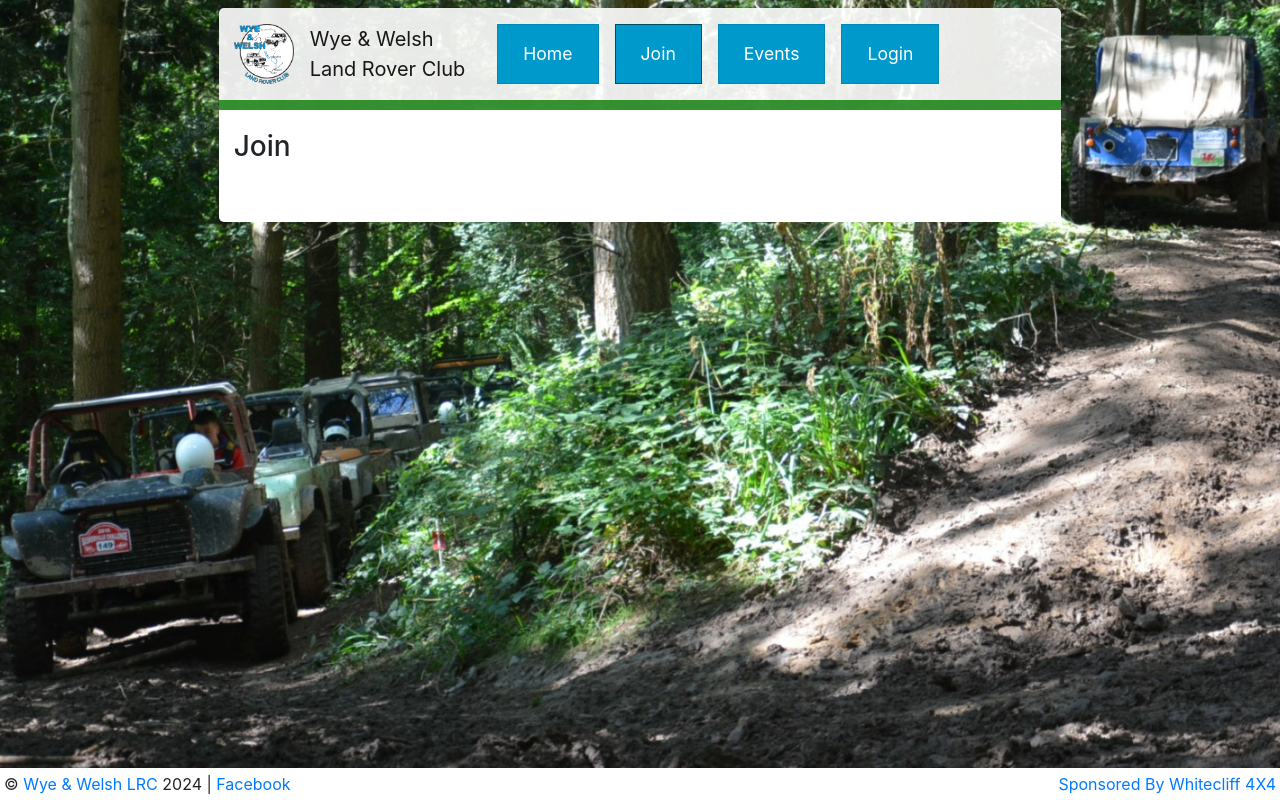
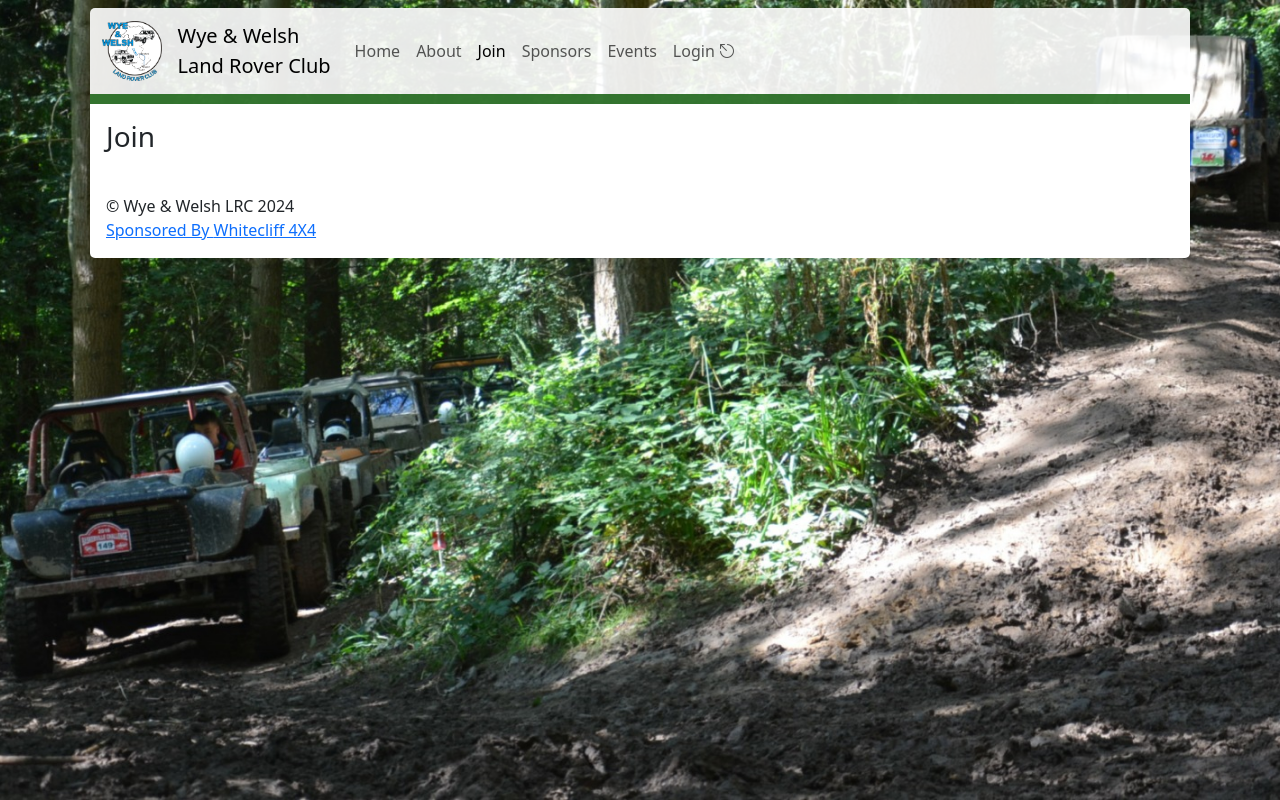
Before and after one commit to wwlrc/website, a PHP site: template templates/pages/join.html.twig in a window 1280 px wide. Run offline with PHP 8.4, Linux system fonts and the light colour scheme; the template is opened without the code that fills it, so the values that code supplies are empty; some libraries are stand-ins or nearby versions.

Commit message:
Update to bootstrap v5

```diff
--- /dev/null
+++ b/public/js/sponsors.js
@@ -0,0 +1,39 @@
+var sponsors = [
+    "Chris Hillman",
+    "Caldicot Windows & Building Services",
+    "Abergavenny Brake & Clutch",
+    "Foundry 4x4",
+    "Muddy Series 4X4 Parts",
+    "Whitecliff 4X4"
+];
+
+function shuffle(array) {
+    let currentIndex = array.length,  randomIndex;
+
+    // While there remain elements to shuffle.
+    while (currentIndex != 0) {
+
+        // Pick a remaining element.
+        randomIndex = Math.floor(Math.random() * currentIndex);
+        currentIndex--;
+
+        // And swap it with the current element.
+        [array[currentIndex], array[randomIndex]] = [
+        array[randomIndex], array[currentIndex]];
+    }
+
+    return array;
+}
+
+shuffle(sponsors)
+
+var sponsor_index = -1
+
+function changeSponsor() {
+    sponsor_index = (sponsor_index + 1) % sponsors.length
+
+    $('.js-sponsor').html(sponsors[sponsor_index])
+}
+
+changeSponsor();
+setInterval(changeSponsor, 5000);
--- a/templates/pages/abstract/main.html.twig
+++ b/templates/pages/abstract/main.html.twig
@@ -1,7 +1,10 @@
 <!doctype html>
 <html lang="en">
+  <head>
+    <meta charset="utf-8">
+    <meta name="viewport" content="width=device-width, initial-scale=1">
+    <title>{{page_title}} | Wye & Welsh Land Rover Club</title>
 
-<head>
     <!-- Global site tag (gtag.js) - Google Analytics -->
     <script async src="https://www.googletagmanager.com/gtag/js?id=UA-72612930-1"></script>
     <script>
@@ -12,16 +15,12 @@
         gtag('config', 'UA-72612930-1');
     </script>
 
-    <!-- Required meta tags -->
-    <meta charset="utf-8">
-    <meta name="viewport" content="width=device-width, initial-scale=1, shrink-to-fit=no">
-
-    <!-- Facebook Opengraph -->
+     <!-- Facebook Opengraph -->
     <meta property=”og:title” content="Wye & Welsh Land Rover Club | {{page_title}}" />
-    <meta property="og:description" content="26th - 29th August 2021 | HR3 5LE" />
+    <meta property="og:description" content="{{ page_description }}"/>
     <meta property="og:url" content="{{page_canonical}}" />
     <meta property="og:type" content="website" />
-    <meta property="og:image" content="https://baskerville.wwlrc.co.uk/images/advert_low.jpg" />
+    <meta property="og:image" content="https://wwlrc.co.uk/images/background.jpg" />
 
     <!-- Search Engines -->
     <meta name="keywords" content="Baskerville, WWLRC, Wye &amp; Welsh, Club, Clwb, Land Rover, Clyro Court Hotel, Off Road, Cymru, ALRC, Challenge, 4x4, MSA, Competition, Trial, Results, Timetable, Location, Venue, Directions, Online, Bookings, Basky, Cymru, Brecon, ">
@@ -32,21 +31,6 @@
     <!-- Index rules -->
     <meta name="robots" content="index,nofollow">
 
-    <!-- Favicon -->
-    <link rel="apple-touch-icon" sizes="180x180" href="/apple-touch-icon.png">
-    <link rel="icon" type="image/png" sizes="32x32" href="/favicon-32x32.png">
-    <link rel="icon" type="image/png" sizes="16x16" href="/favicon-16x16.png">
-    <link rel="manifest" href="/site.webmanifest">
-    <link rel="mask-icon" href="/safari-pinned-tab.svg" color="#5bbad5">
-    <meta name="msapplication-TileColor" content="#00a300">
-    <meta name="theme-color" content="#ffffff">
-
-    <!-- Bootstrap CSS -->
-    <link rel="stylesheet" href="https://maxcdn.bootstrapcdn.com/bootstrap/4.0.0/css/bootstrap.min.css"
-        integrity="sha384-Gn5384xqQ1aoWXA+058RXPxPg6fy4IWvTNh0E263XmFcJlSAwiGgFAW/dAiS6JXm" crossorigin="anonymous">
-
-
-    <title>{{page_title}} | Wye & Welsh Land Rover Club</title>
     <style>
         body {
             background-image: url('images/background.jpg');
@@ -59,161 +43,49 @@
         .page-header {
             width: 100%;
             background: rgba(255, 255, 255, 0.9);
-            border-bottom: 10px solid rgba(7, 122, 0, 0.8);
+            border-bottom: 10px solid rgba(5, 85, 0, 0.8);
             border-top-left-radius: 5px;
             border-top-right-radius: 5px;
         }
 
-        .navbar-custom {
-            /*background-color: #077A00;*/
-            /*background-color: rgba(200, 200, 200, 0.5);
-            border-bottom: 10px solid rgba(7, 122, 0, 0.8);*/
-            padding-left: 0px;
-            padding-right: 0px;
+        .page-body {
+            width: 100%;
+            background: rgba(255, 255, 255, 1);
+            padding: 1em;
         }
 
-        .nav-item {
-            border: 1px solid rgba(0, 0, 0, 0.1);
-
-
-            text-align: center;
-
-            padding: 0px;
-            margin: 0px;
-            margin-top: 5px;
-            margin-bottom: 5px;
-            padding-top: 0.5em;
-            padding-bottom: 0.5em;
-
-            background: #0099cc;
-            color: white !important;
-        }
-
-        .nav-custom {
-            text-decoration: none;
-            padding: 5px 25px !important;
-            color: white !important;
-
-            font-size: 1.1em;
-            line-height: 32px;
-        }
-
-        .active {
-            border: 1px solid rgba(0, 0, 0, 0.5);
-        }
-
-        .nav-item:hover {
-            background: rgba(0, 0, 0, 0.1);
-        }
-
-        .nav-item:hover .nav-custom {
-            color: #3c3c3c !important;
-        }
-
-        .page-body {
-            background:white;
-            padding-top: 20px;
-            padding-bottom: 50px;
+        .page-footer {
+            width: 100%;
+            background: rgba(255, 255, 255, 1);
             border-bottom-left-radius: 5px;
             border-bottom-right-radius: 5px;
-        }
-
-        .footer {
-            position:fixed;
-            bottom:0px;
-            background-color: rgba(255, 255, 255, 0.9);
-            width: 100%;
-        }
-
-
-
-        .header {
-            display: none;
-        }
-
-        @media only screen and (min-width: 576px) {
-            .header {
-                display: flex;
-            }
+            padding: 1em;
         }
     </style>
-</head>
-
-{%
-    set breakpoints = "col-12 col-sm-12 col-md-12 col-lg-8"
-%}
-
-<body>
-    <div class="body">
-        <div class="row justify-content-center m-2" style="margin-top: 0px;">
-            <div class="{{ breakpoints }} page-header">
+    <link href="https://cdn.jsdelivr.net/npm/bootstrap@5.3.3/dist/css/bootstrap.min.css" rel="stylesheet" integrity="sha384-QWTKZyjpPEjISv5WaRU9OFeRpok6YctnYmDr5pNlyT2bRjXh0JMhjY6hW+ALEwIH" crossorigin="anonymous">
+    <link rel="stylesheet" href="https://cdn.jsdelivr.net/npm/bootstrap-icons@1.11.3/font/bootstrap-icons.min.css">
+  </head>
+  <body>
+    <div class="container-md">
+        <div class="m-2">
+            <div class="page-header">
                 {% include "pages/partials/navbar.html.twig" %}
             </div>
-            <div class="{{ breakpoints }} page-body">
+            <div class="page-body">
                 {% block content %}{% endblock %}
+            </div>
+            <div class="page-footer">
+                <p class="m-0">
+                &copy; Wye &amp; Welsh LRC&nbsp;{{ "now" | date("Y") }}<br>
+                <a href="./sponsors">Sponsored By <span class="js-sponsor"></span></a>
+                </p>
             </div>
         </div>
     </div>
-
-
-
-    <div class="footer p-1" style="background:white;">
-        &copy; <a href="https://wwlrc.co.uk">Wye & Welsh LRC</a> {{ "now" | date("Y") }} | <a href="https://www.facebook.com/profile.php?id=100088336113035">Facebook</a>
-        <a class="float-right" href="./sponsors">Sponsored By <span class="js-sponsor"></span></a>
-   </div>
-        <!-- Optional JavaScript -->
-        <!-- jQuery first, then Popper.js, then Bootstrap JS -->
-        <script src="https://code.jquery.com/jquery-3.2.1.slim.min.js"
+    <script src="https://code.jquery.com/jquery-3.2.1.slim.min.js"
             integrity="sha384-KJ3o2DKtIkvYIK3UENzmM7KCkRr/rE9/Qpg6aAZGJwFDMVNA/GpGFF93hXpG5KkN"
             crossorigin="anonymous"></script>
-        <script src="https://cdnjs.cloudflare.com/ajax/libs/popper.js/1.12.9/umd/popper.min.js"
-            integrity="sha384-ApNbgh9B+Y1QKtv3Rn7W3mgPxhU9K/ScQsAP7hUibX39j7fakFPskvXusvfa0b4Q"
-            crossorigin="anonymous"></script>
-        <script src="https://maxcdn.bootstrapcdn.com/bootstrap/4.0.0/js/bootstrap.min.js"
-            integrity="sha384-JZR6Spejh4U02d8jOt6vLEHfe/JQGiRRSQQxSfFWpi1MquVdAyjUar5+76PVCmYl"
-            crossorigin="anonymous"></script>
-
-    <script>
-        var sponsors = [
-            "Chris Hillman",
-            "Caldicot Windows & Building Services",
-            "Abergavenny Brake & Clutch",
-            "Foundry 4x4",
-            "Muddy Series 4X4 Parts",
-            "Whitecliff 4X4"
-        ];
-
-        function shuffle(array) {
-            let currentIndex = array.length,  randomIndex;
-
-            // While there remain elements to shuffle.
-            while (currentIndex != 0) {
-
-                // Pick a remaining element.
-                randomIndex = Math.floor(Math.random() * currentIndex);
-                currentIndex--;
-
-                // And swap it with the current element.
-                [array[currentIndex], array[randomIndex]] = [
-                array[randomIndex], array[currentIndex]];
-            }
-
-            return array;
-        }
-
-        shuffle(sponsors)
-
-        var sponsor_index = -1
-
-        function changeSponsor() {
-            sponsor_index = (sponsor_index + 1) % sponsors.length
-
-            $('.js-sponsor').html(sponsors[sponsor_index])
-        }
-
-        changeSponsor();
-        setInterval(changeSponsor, 5000);
-    </script>
-</body>
-
+    <script src="https://cdn.jsdelivr.net/npm/bootstrap@5.3.3/dist/js/bootstrap.bundle.min.js" integrity="sha384-YvpcrYf0tY3lHB60NNkmXc5s9fDVZLESaAA55NDzOxhy9GkcIdslK1eN7N6jIeHz" crossorigin="anonymous"></script>
+    <script src="/js/sponsors.js"></script>
+  </body>
 </html>
--- a/templates/pages/partials/navbar.html.twig
+++ b/templates/pages/partials/navbar.html.twig
@@ -1,30 +1,36 @@
-
-    <nav class="navbar navbar-expand-md navbar-light navbar-custom {{ breakpoints }}">
-        <a class="navbar-brand" href="./">
+<nav class="navbar navbar-expand-lg">
+    <div class="container-fluid">
+        <a class="navbar-brand" href="#">
             <img src="images/logo.gif" class="d-inline align-self-start" style="height: 3em;">
             <span class="d-inline-block" style="vertical-align:middle;; margin-left: 10px;">
                 Wye & Welsh<br>Land Rover Club
             </span>
         </a>
+        <button class="navbar-toggler" type="button" data-bs-toggle="collapse" data-bs-target="#navbarSupportedContent" aria-controls="navbarSupportedContent" aria-expanded="false" aria-label="Toggle navigation">
+        <span class="navbar-toggler-icon"></span>
+        </button>
+        <div class="collapse navbar-collapse" id="navbarSupportedContent">
+            <ul class="navbar-nav me-auto mb-2 mb-lg-0">
+                <li class="nav-item">
+                    <a class="nav-link {% if page_title == "Home" %}active{% endif %}" aria-current="page" href="/">Home</a>
+                </li>
+                <li class="nav-item">
+                    <a class="nav-link {% if page_title == "About" %}active{% endif %}" aria-current="page" href="/about">About</a>
+                </li>
+                <li class="nav-item">
+                    <a class="nav-link {% if page_title == "Join" %}active{% endif %}" aria-current="page" href="/join">Join</a>
+                </li>
+                <li class="nav-item">
+                    <a class="nav-link {% if page_title == "Sponsors" %}active{% endif %}" aria-current="page" href="/sponsors">Sponsors</a>
+                </li>
 
-        <button class="navbar-toggler float-right" type="button" data-toggle="collapse" data-target="#navbarNav"
-            aria-controls="navbarNav" aria-expanded="false" aria-label="Toggle navigation">
-            <span class="navbar-toggler-icon"></span>
-        </button>
-        <div class="collapse navbar-collapse" id="navbarNav">
-            <ul class="navbar-nav mx-2">
-                <li class="nav-item m-2 {% if page_title == "Home" %}active{% endif %}">
-                    <a class=" nav-custom nav-link" href="./">Home</a>
+                <li class="nav-item">
+                    <a class="nav-link {% if page_title == "Events" %}active{% endif %}" aria-current="page" href="/events">Events</a>
                 </li>
-                <li class="nav-item m-2 {% if page_title == "Join" %}active{% endif %}">
-                    <a class=" nav-custom nav-link" href="./join">Join</a>
-                </li>
-                <li class="nav-item m-2" >
-                    <a class=" nav-custom nav-link" target="_blank" href="https://spanner.wwlrc.co.uk/">Events</a>
-                </li>
-                <li class="nav-item m-2">
-                    <a class=" nav-custom nav-link" href="https://spanner.wwlrc.co.uk/account/sign-in">Login</a>
+                <li class="nav-item">
+                    <a class="nav-link" target="_blank" aria-current="page" href="https://spanner.wwlrc.co.uk/account/sign-in">Login <i class="bi bi-escape"></i></a>
                 </li>
             </ul>
         </div>
-    </nav>
+    </div>
+</nav>
```
